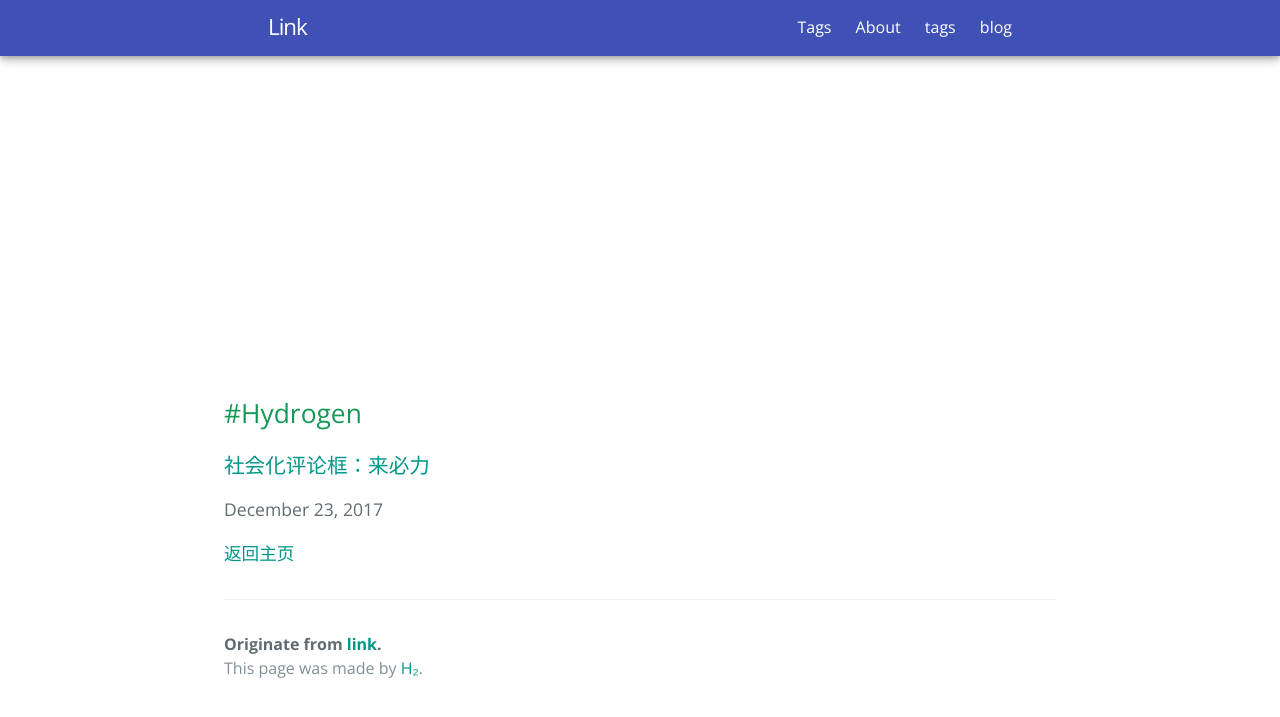
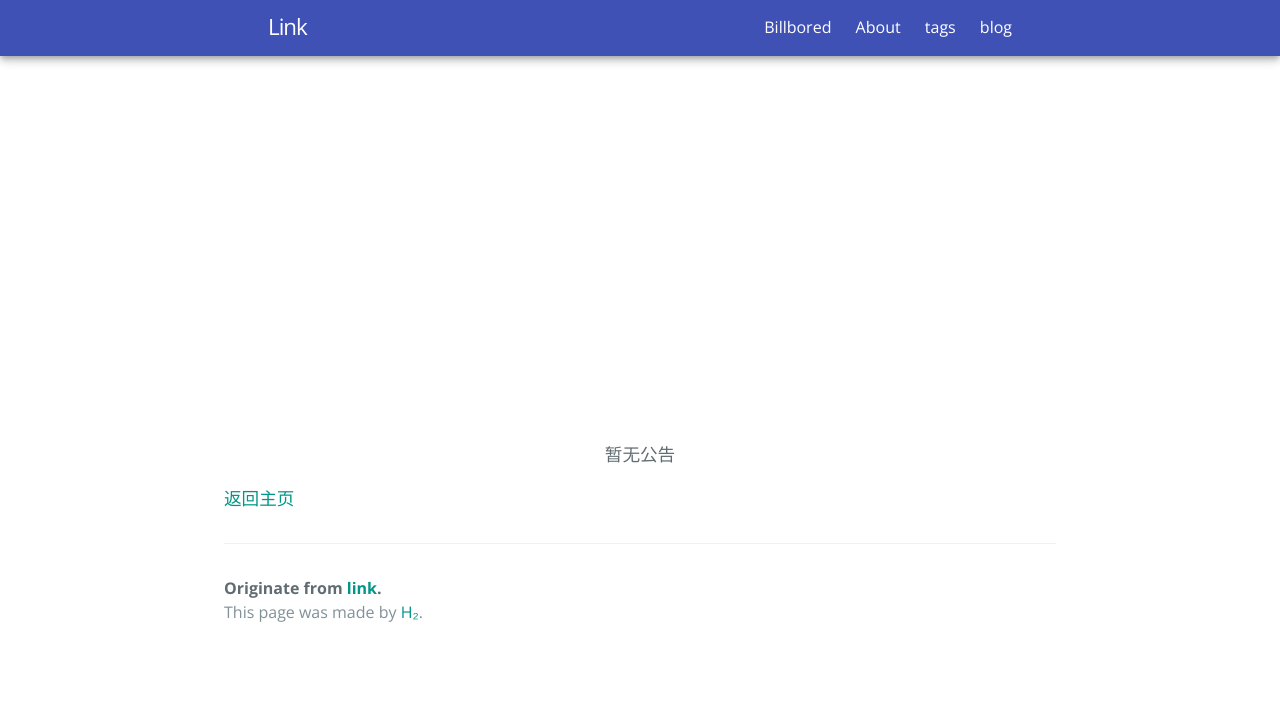
Before and after one commit to link9596/qwq, a Jekyll site: the page built from Hydrogen.md, in a window 1280 px wide. Shown: the top 717 px of the page. Built offline with Jekyll 4.4.1, drawn with Linux system fonts in a browser that asks for light colours.

Commit message:
Update Hydrogen.md

```diff
--- a/Hydrogen.md
+++ b/Hydrogen.md
@@ -1,42 +1,10 @@
 ---
 layout: page
-title: Tags
-tagline:
+title: Billbored
+tagline: 公告
 ---
 <article>
-
-  <div>
-
-{% capture site_tags %}{% for tag in site.tags %}{{ tag | first }}{% unless forloop.last %},{% endunless %}{% endfor %}{% endcapture %}
-{% assign tag_words = site_tags | split:',' | sort %}
-
-<!-- 遍历所有有标签的文章并列出标题 -->
-{% for item in (0..site.tags.size) %}
-  {% unless forloop.last %}
-    {% capture this_word %}{{ tag_words[item] | strip_newlines }}{% endcapture %}
-    <h2 id="{{ this_word | cgi_escape }}" class="tag-title">
-      #{{ this_word }}
-    </h2>
-    <!-- lists all posts corresponding to specific tag -->
-    {% for post in site.tags[this_word] %}
-      {% if post.title != null %}
-        <div class="tagged-post">
-          <h3 class="title">
-            <a href="{{ post.url | relative_url }}">
-              {{ post.title }}
-            </a>
-          </h3>
-          <div class="meta">
-            {{ post.date | date: "%B %-d, %Y" }}
-          </div>
-        </div>
-      {% endif %}
-    {% endfor %}
-  {% endunless %}
-{% endfor %}
-
-  </div>
-
+  <div style="text-align: center">暂无公告</div>
 </article>
 
 
```
